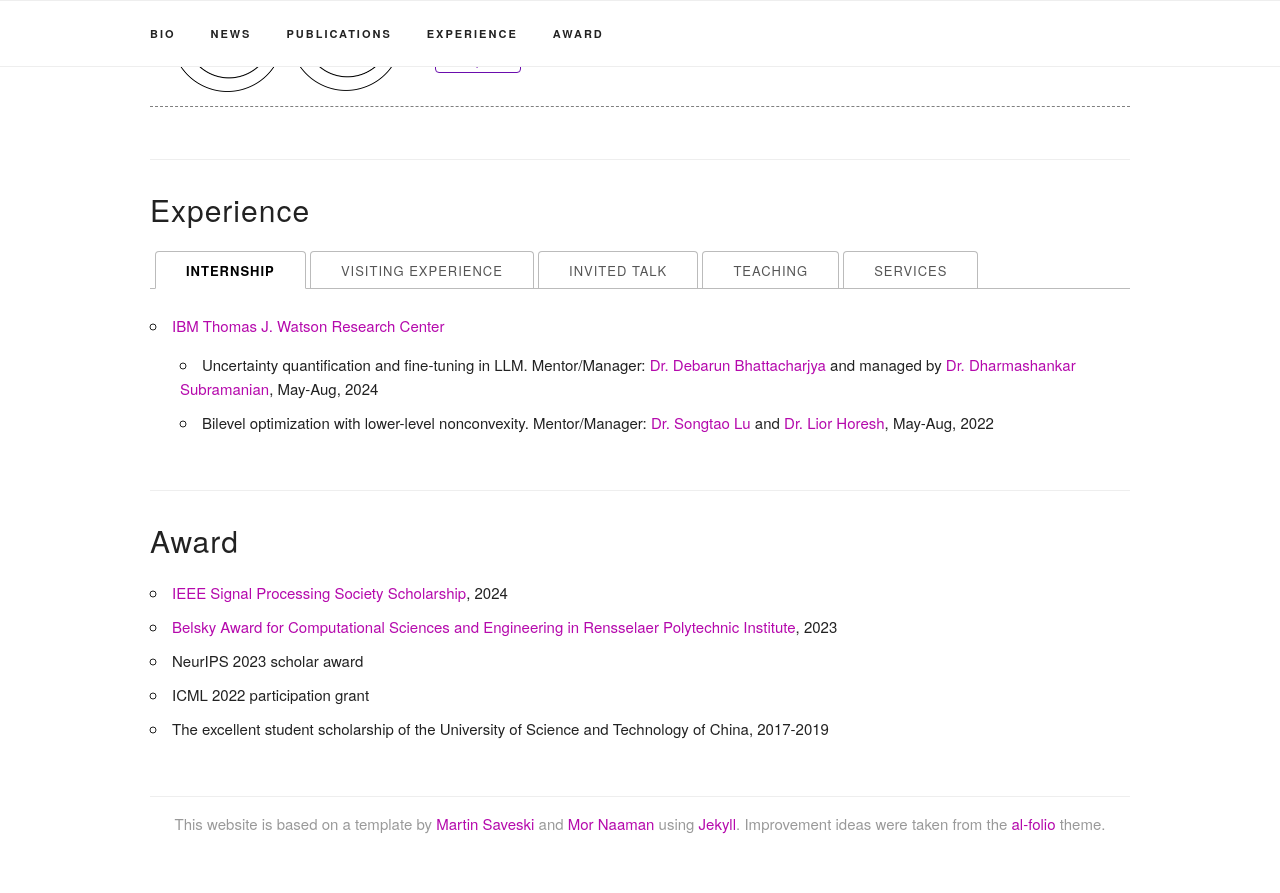
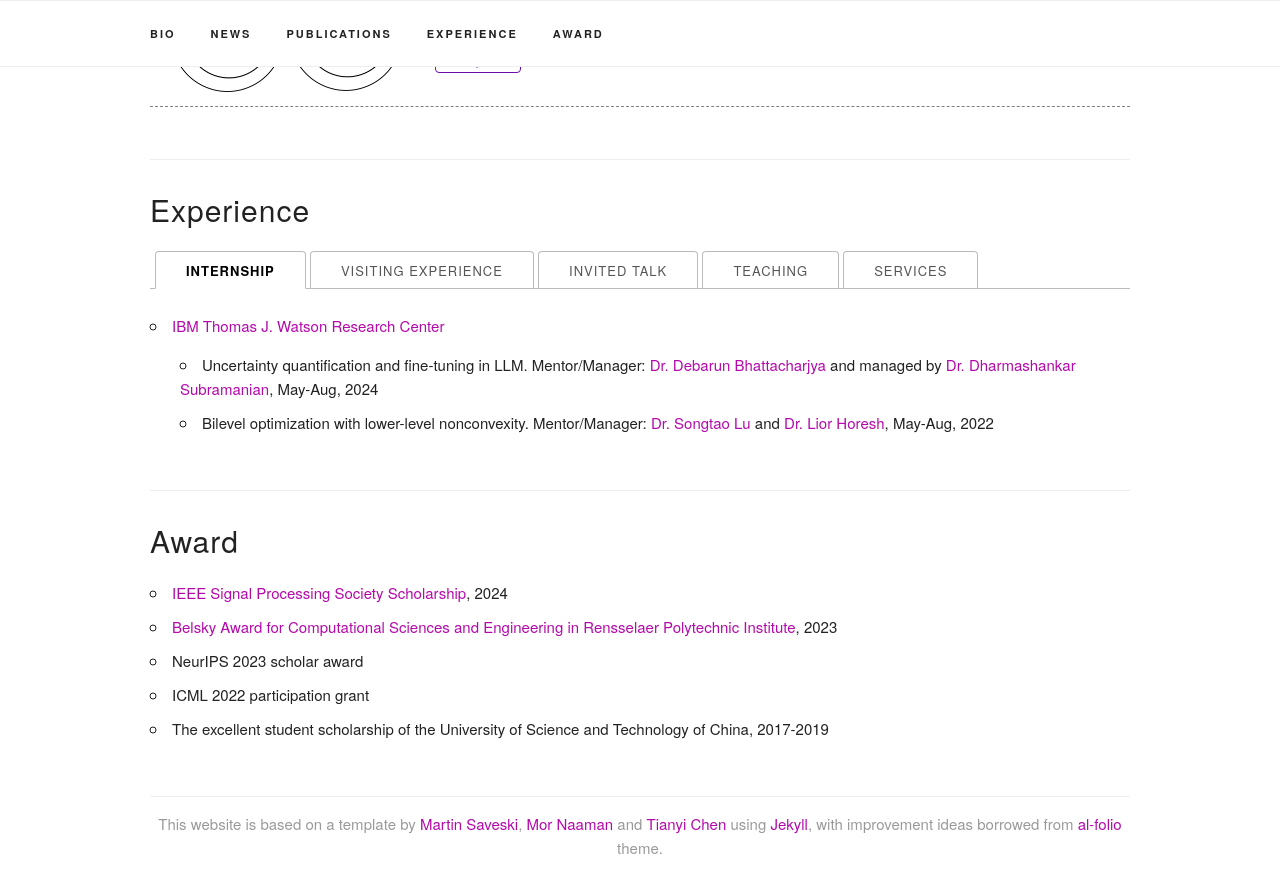
Before and after one commit to JenniferquanXiao/JenniferquanXiao.github.io, a Jekyll site: the page built from index.html, in a window 1280 px wide and 900 px high, scrolled down 4582 px. Shown: the top 893 px of the window. Built offline with Jekyll 4.4.1, drawn with Linux system fonts in a browser that asks for light colours; some web fonts are replaced.

Commit message:
update the stucture

```diff
--- a/_layouts/default.html
+++ b/_layouts/default.html
@@ -159,9 +159,10 @@
     {{ content}}
     <div class="footer">
           This website is based on a template by
-    <a href="https://faculty.washington.edu/msaveski/" target="_blank">Martin Saveski</a> and
-    <a href="https://mmoorr.github.io/www_personal/" target="_blank">Mor Naaman</a> using
-    <a href="https://jekyllrb.com/" target="_blank">Jekyll</a>. Improvement ideas were taken from the
+    <a href="https://faculty.washington.edu/msaveski/" target="_blank">Martin Saveski</a>,
+    <a href="https://mmoorr.github.io/www_personal/" target="_blank">Mor Naaman</a> and
+    <a href="https://chentianyi1991.github.io/" target="_blank">Tianyi Chen</a>  using
+    <a href="https://jekyllrb.com/" target="_blank">Jekyll</a>, with improvement ideas borrowed from
     <a href="https://github.com/alshedivat/al-folio" target="_blank">al-folio</a> theme.
     </div>
 
```
Also changed, not shown: README.md, 1 other file.
